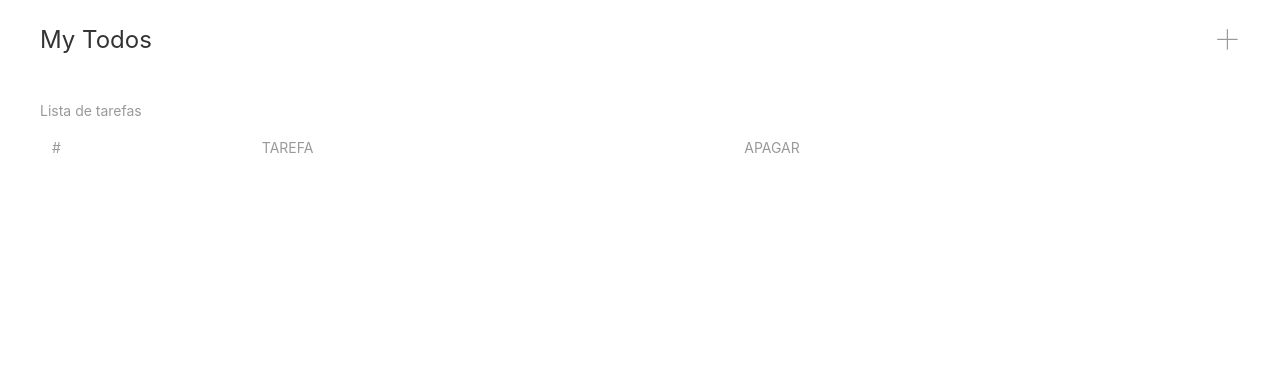
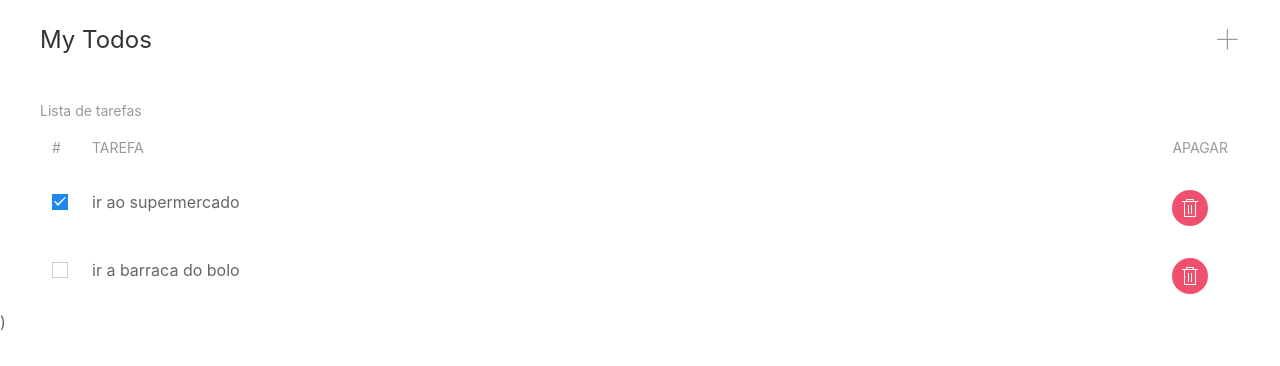
Before and after one commit to Sandoque/todo-react-balta-io, a React (Create React App) app: page / in a window 1280 px wide. Shown: the top 366 px of the page. Built offline with nearby package versions, Linux system fonts and the light colour scheme.

Commit message:
utilizando context

```diff
--- a/src/components/App.tsx
+++ b/src/components/App.tsx
@@ -1,14 +1,17 @@
 import React from 'react';
 import Navbar from './Navbar';
 import TodoList from './TodoList';
+import TodoContext from './../contexts/TodoContext';
 
 const App = () => {
   return (
-    <div className="uk-container">
-      <Navbar></Navbar>
-      <TodoList></TodoList>
-
-    </div>);
+    <TodoContext>
+      <div className="uk-container">
+        <Navbar></Navbar>
+        <TodoList></TodoList>
+      </div>)
+    </TodoContext>
+  );
 }
 
 export default App;
--- a/src/components/TodoList.tsx
+++ b/src/components/TodoList.tsx
@@ -1,11 +1,13 @@
-import React from 'react';
+import React, { useContext } from 'react';
 import { Todo } from '../models/Todo';
 import TodolistItem from './TodoListItem';
+import { TodoContextType } from './../contexts/TodoContextType'
+import { TodoContext } from '../contexts/TodoContext';
+
 
 const Todolist = () => {
-  const todos: Todo[] = [
+  const { todos } = useContext<TodoContextType>(TodoContext);
 
-  ];
   return (
     <table className="uk-table">
       <caption>Lista de tarefas</caption>
--- a/src/components/TodoListItem.tsx
+++ b/src/components/TodoListItem.tsx
@@ -1,4 +1,6 @@
-import React from 'react';
+import React, { useContext } from 'react';
+import { TodoContext } from '../contexts/TodoContext';
+import { TodoContextType } from '../contexts/TodoContextType';
 import { Todo } from './../models/Todo';
 
 interface TodolistItemProps {
@@ -6,13 +8,14 @@ interface TodolistItemProps {
 }
 
 const TodolistItem = (props: TodolistItemProps) => {
+  const { removeTodo, toggle } = useContext<TodoContextType>(TodoContext);
 
   const onRemove = (todo: Todo) => {
-    console.log(todo);
+    removeTodo(todo);
   }
 
-  const handleChange = () => {
-    console.log('Mudou');
+  const handleChange = (event: any) => {
+    toggle(props.todo);
   };
 
   return (
--- a/src/contexts/TodoContext.tsx
+++ b/src/contexts/TodoContext.tsx
@@ -18,13 +18,13 @@ const TodoProvider = (props: any) => {
     { id: 2, title: 'ir a barraca do bolo', done: false }
   ]
   const addTodo = (title: string) => {
-    console.log('Adicionou' + title);
+    console.log('Adicionou ' + title);
   }
   const removeTodo = (todo: Todo) => {
-    console.log('Removeu' + todo.title)
+    console.log('Removeu ' + todo.title)
   }
   const toggle = (todo: Todo) => {
-    console.log('Alterou' + todo.title)
+    console.log('Alterou ' + todo.title)
   }
 
   return (
```
